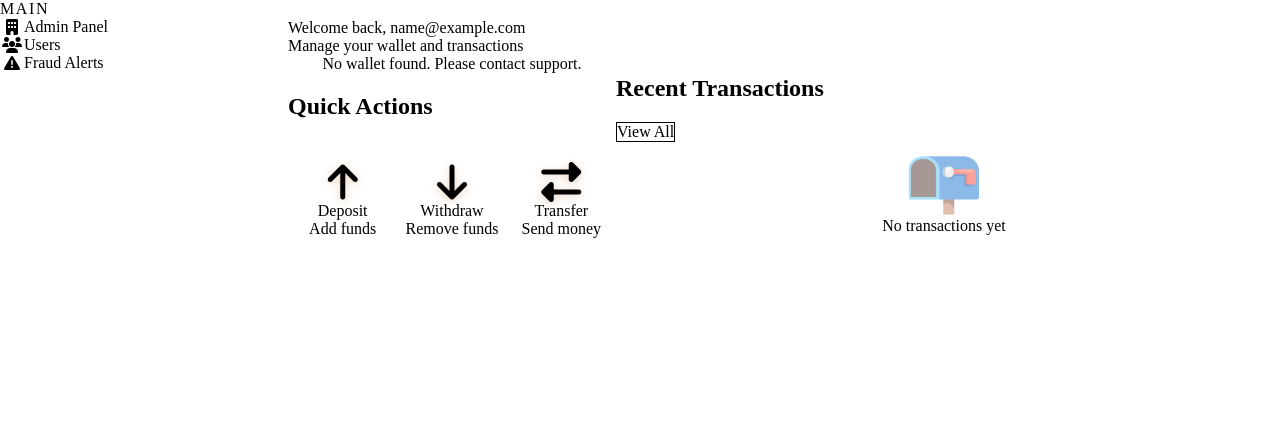
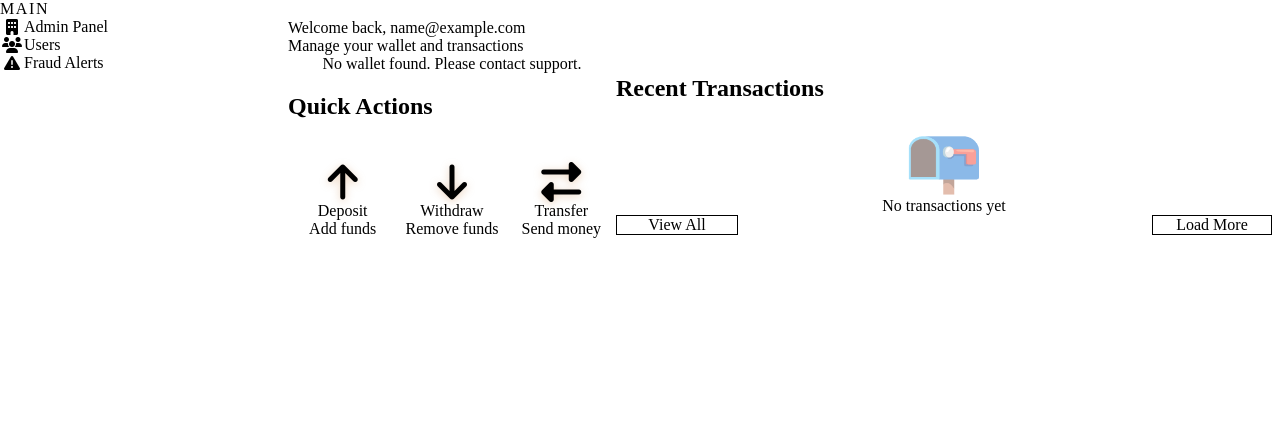
Before and after one commit to AhmadMWaddah/DigitalWallet, a Django app: page /dashboard/ in a window 1280 px wide. Shown: the part 64-498 px from the top of the page. Run offline with Django 5.2, Linux system fonts and the light colour scheme; the visitor is signed in with stand-in values (Sample User, id 1); data comes from the database, SQL or seed files in the repository; data that the repository does not hold is empty.

Commit message:
Fix Phase 5: Move View All Button Below Transactions
Co-authored-by: Qwen-Coder <qwen-coder@alibabacloud.com>

```diff
--- a/static/css/dashboard.css
+++ b/static/css/dashboard.css
@@ -193,6 +193,20 @@
     display: flex;
     flex-direction: column;
     gap: var(--spacing-md);
+}
+
+/* --#-- Transaction Actions (View All / Load More) */
+.transaction-actions {
+    display: flex;
+    justify-content: space-between;
+    align-items: center;
+    margin-top: var(--spacing-lg);
+    padding-top: var(--spacing-md);
+    border-top: 1px solid var(--border-color);
+}
+
+.transaction-actions .btn {
+    min-width: 120px;
 }
 
 /* --#-- Transaction Card - Earth-Tone Design */
--- a/templates/wallet/dashboard.html
+++ b/templates/wallet/dashboard.html
@@ -71,10 +71,7 @@
         <!-- --#-- Recent Transactions (Limited to 5) -->
         <div class="card">
             <div class="card-header">
-                <div class="card-header-content">
-                    <h2 class="card-title">Recent Transactions</h2>
-                    <a href="#" class="btn btn-sm btn-outline">View All</a>
-                </div>
+                <h2 class="card-title">Recent Transactions</h2>
             </div>
             <div class="card-body">
                 <div class="transaction-list"
@@ -85,6 +82,12 @@
                         <span class="htmx-indicator spinner">Loading...</span>
                     </div>
                 </div>
+
+                <!-- --#-- Action Buttons -->
+                <div class="transaction-actions">
+                    <a href="#" class="btn btn-outline btn-sm">View All</a>
+                    <button class="btn btn-outline btn-sm">Load More</button>
+                </div>
             </div>
         </div>
 
```
Also changed, not shown: ScreenShot.png (added).
